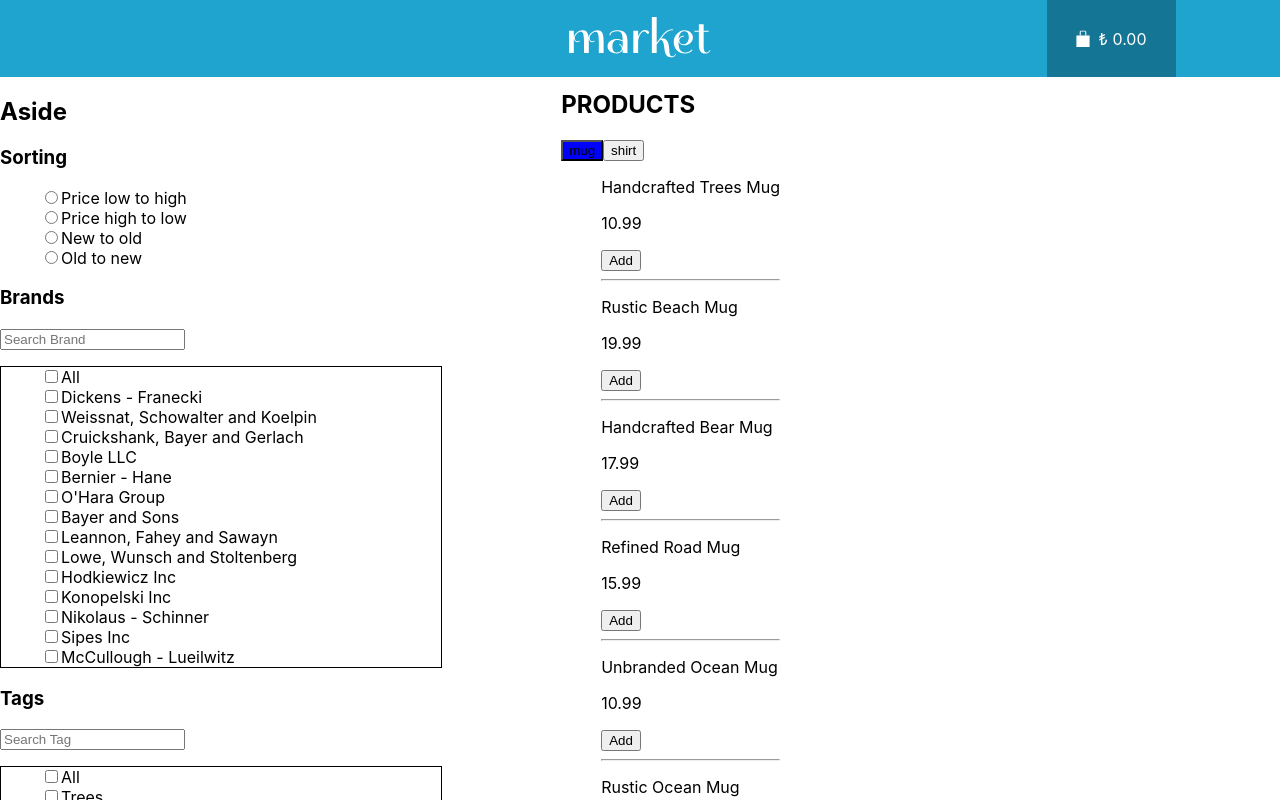
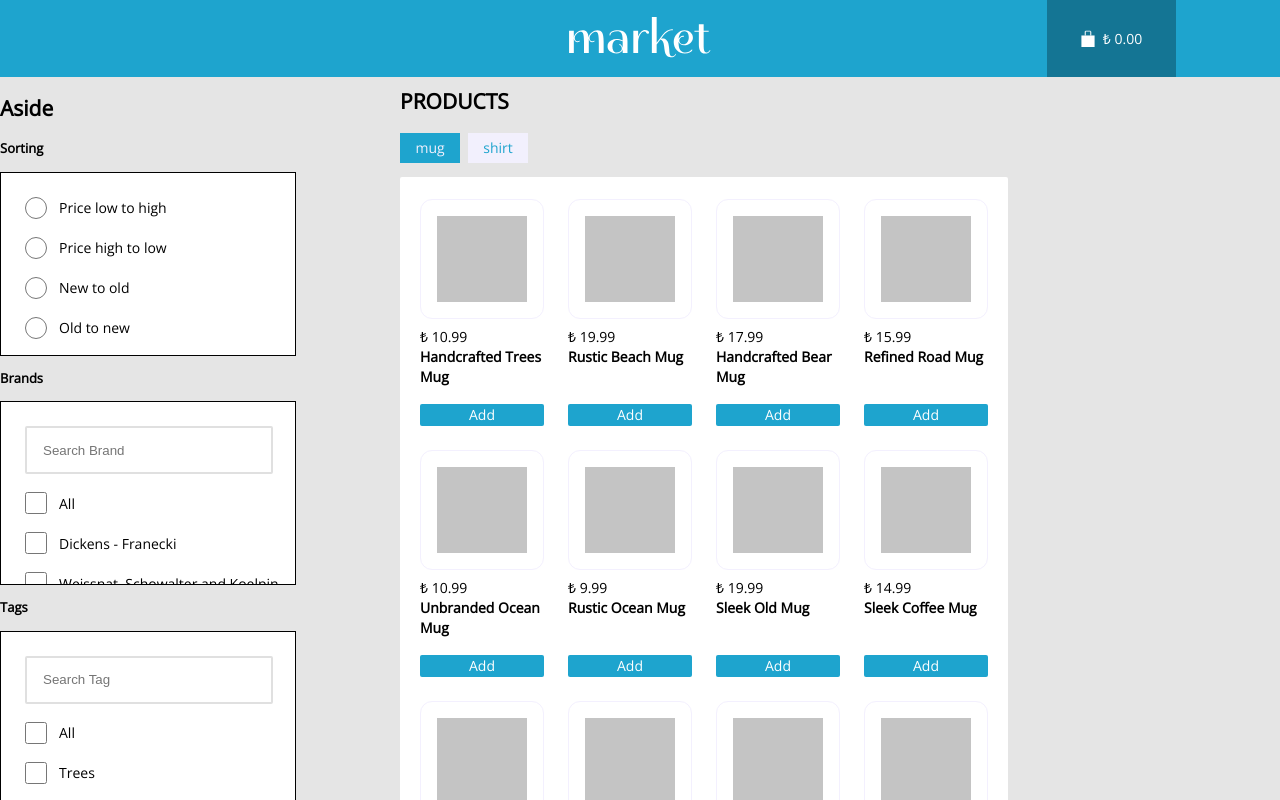
Before and after one commit to gokberkotlu/market-app, a React (Create React App) app: page / in a window 1280 px wide. Shown: the top 800 px of the page. Built offline with nearby package versions, Linux system fonts and the light colour scheme; data requests are answered from the project's data file.

Commit message:
aside and product styles

```diff
--- /dev/null
+++ b/src/components/aside/aside-common.css
@@ -0,0 +1,41 @@
+.filter-container {
+    width: 296px;
+    height: 184px;
+    overflow-y: scroll;
+    border: 1px solid #000;
+    background-color: #fff;
+    box-sizing: border-box;
+    display: flex;
+    flex-direction: column;
+    gap: 18px;
+    padding-top: 24px;
+    padding-bottom: 24px;
+    padding-left: 24px;
+}
+
+.checkbox-style {
+    width: 22px;
+    height: 22px;
+    margin: 0;
+    margin-right: 12px;
+}
+
+.checkbox-label-container {
+    display: flex;
+    align-items: center;
+}
+
+.search-box {
+    width: 248px;
+    height: 48px;
+    border-radius: 2px;
+    border: 2px solid #E0E0E0;
+    padding-left: 16px;
+    box-sizing: border-box;
+}
+
+.filter-header {
+    font-size: 13px;
+    line-height: 17.7px;
+    margin: 0;
+}
--- a/src/components/aside/brands/Brands.js
+++ b/src/components/aside/brands/Brands.js
@@ -2,6 +2,7 @@ import { useState, useRef, useEffect } from "react";
 import axios from "axios";
 import { useDispatch, useSelector } from "react-redux";
 import { addBrand, deleteBrand, resetBrand } from "../../../store/actions/BrandsActions";
+import "../aside-common.css";
 
 const Brands = () => {
 
@@ -26,27 +27,34 @@ const Brands = () => {
 
     return (
         <>
-            <h3>Brands</h3>
-            <input type="text" placeholder="Search Brand" onChange={(e) => {
-                setSearchBrands(e.target.value);
-            }} />
-            <ul ref={brandsList} style={{ height: 300, width: 400, overflowY: "scroll", borderWidth: 1, borderColor: "#000", borderStyle: "solid" }}>
+            <h4 className="filter-header">Brands</h4>
+            <ul ref={brandsList} className="filter-container">
                 <li>
+                    <input type="text" placeholder="Search Brand"
+                    className="search-box"
+                    onChange={(e) => {
+                        setSearchBrands(e.target.value);
+                    }} />
+                </li>
+                <li className="checkbox-label-container">
                     <input type="checkbox" id="all-brand" name="brands" value="All"
+                    className="checkbox-style"
                     onChange={(e) => {
                         dispatch(resetBrand());
-                        for(let i = 1; i < brandsList.current.children.length; i++) {
+                        for(let i = 2; i < brandsList.current.children.length; i++) {
                             brandsList.current.children[i].children[0].checked = false;
                         }
-                    }} />
+                    }}
+                    />
                     <label htmlFor="all-brand">All</label>
                 </li>
                 { companiesResponse
                 .filter(company => company.name.includes(searchBrands))
                 .map(company => (
-                    <li key={company.account}>
+                    <li key={company.account} className="checkbox-label-container">
                         <input type="checkbox" id={company.slug} name="brands" value={company.slug}
                         checked={brands.includes(company.slug)}
+                        className="checkbox-style"
                         onChange={e => {
                             if(e.target.checked) {
                                 dispatch(addBrand(e.target.value));
--- a/src/components/aside/sorting/Sorting.js
+++ b/src/components/aside/sorting/Sorting.js
@@ -1,5 +1,6 @@
 import { useDispatch } from "react-redux";
 import { priceAscending, priceDescending, addedAscending, addedDescending } from "../../../store/actions/SortingActions";
+import "../aside-common.css";
 
 const Sorting = () => {
 
@@ -7,22 +8,30 @@ const Sorting = () => {
 
     return (
         <>
-            <h3>Sorting</h3>
-            <ul>
-                <li>
-                    <input type="radio" id="low-to-high" value="low-to-high" name="sorting" onChange={() => dispatch(priceAscending())} />
+            <h4 className="filter-header">Sorting</h4>
+            <ul className="filter-container">
+                <li className="checkbox-label-container">
+                    <input type="radio" id="low-to-high" value="low-to-high" name="sorting"
+                    onChange={() => dispatch(priceAscending())}
+                    className="checkbox-style"/>
                     <label htmlFor="low-to-high">Price low to high</label>
                 </li>
-                <li>
-                    <input type="radio" id="high-to-low" value="high-to-low" name="sorting" onChange={() => dispatch(priceDescending())} />
+                <li className="checkbox-label-container">
+                    <input type="radio" id="high-to-low" value="high-to-low" name="sorting"
+                    onChange={() => dispatch(priceDescending())}
+                    className="checkbox-style"/>
                     <label htmlFor="high-to-low">Price high to low</label>
                 </li>
-                <li>
-                    <input type="radio" id="new-to-old" value="new-to-old" name="sorting" onChange={() => dispatch(addedDescending())} />
+                <li className="checkbox-label-container">
+                    <input type="radio" id="new-to-old" value="new-to-old" name="sorting"
+                    onChange={() => dispatch(addedDescending())}
+                    className="checkbox-style"/>
                     <label htmlFor="new-to-old">New to old</label>
                 </li>
-                <li>
-                    <input type="radio" id="old-to-new" value="old-to-new" name="sorting" onChange={() => dispatch(addedAscending())} />
+                <li className="checkbox-label-container">
+                    <input type="radio" id="old-to-new" value="old-to-new" name="sorting"
+                    onChange={() => dispatch(addedAscending())}
+                    className="checkbox-style"/>
                     <label htmlFor="old-to-new">Old to new</label>
                 </li>
             </ul>
--- a/src/components/aside/tags/Tags.js
+++ b/src/components/aside/tags/Tags.js
@@ -3,6 +3,7 @@ import axios from "axios";
 import { useDispatch, useSelector } from "react-redux";
 import { addTag, deleteTag, resetTag } from "../../../store/actions/TagsActions";
 import { base_url } from "../../../utils/base_url";
+import "../aside-common.css";
 
 const Tags = () => {
 
@@ -34,16 +35,21 @@ const Tags = () => {
 
     return (
         <>
-            <h3>Tags</h3>
-            <input type="text" placeholder="Search Tag" onChange={(e) => {
-                setSearchTags(e.target.value);
-            }} />
-            <ul ref={tagsList} style={{ height: 300, width: 400, overflowY: "scroll", borderWidth: 1, borderColor: "#000", borderStyle: "solid" }}>
+            <h4 className="filter-header">Tags</h4>
+            <ul ref={tagsList} className="filter-container">
                 <li>
+                    <input type="text" placeholder="Search Tag"
+                    className="search-box"
+                    onChange={(e) => {
+                        setSearchTags(e.target.value);
+                    }} />
+                </li>
+                <li className="checkbox-label-container">
                     <input type="checkbox" id="all-tag" name="tags" value="All"
+                    className="checkbox-style"
                     onChange={(e) => {
                         dispatch(resetTag());
-                        for(let i = 1; i < tagsList.current.children.length; i++) {
+                        for(let i = 2; i < tagsList.current.children.length; i++) {
                             tagsList.current.children[i].children[0].checked = false;
                         }
                     }}/>
@@ -53,8 +59,10 @@ const Tags = () => {
                 .filter(tag => tag.includes(searchTags))
                 .map(tag => (
                     <li
+                    className="checkbox-label-container"
                     key={tag}>
                         <input type="checkbox" id={tag} name={tag} value={tag}
+                        className="checkbox-style"
                         checked={tags.includes(tag)}
                         onChange={e => {
                             if(e.target.checked) {
--- a/src/components/items/Items.js
+++ b/src/components/items/Items.js
@@ -9,6 +9,7 @@ import { setTotalPages } from "../../store/actions/TotalPagesAction";
 import { addItemToBasket } from "../../store/actions/BasketActions";
 import { resetPage } from "../../store/actions/PaginationActions";
 import { base_url } from "../../utils/base_url";
+import "./items.css";
 
 const Items = () => {
 
@@ -45,10 +46,6 @@ const Items = () => {
         })
     }, [sorting, brands, tags, pagination, itemType]);
 
-    // useEffect(() => {
-    //     console.log(basket);
-    // }, [basket]);
-
     const checkItemAdding = useCallback((item) => {
         let itemQueryUrl = base_url + `?name=${item.name}`;
         if(!basket.hasOwnProperty(item.name)) {
@@ -63,18 +60,23 @@ const Items = () => {
 
 
     return (
-        <div style={{ position: "absolute", top: 70, right: 500 }}>
+        <div style={{ position: "absolute", top: 70, left: 400 }}>
             <BasketApp />
             <ProductType />
-            {items.length > 0 ? <ul>
+            {items.length > 0 ? <ul className="product-container">
                 { items.map(item => (
-                    <li key={item.added}>
-                        <div>
-                            <p>{item.name}</p>
-                            <p>{item.price}</p>
-                            <button onClick={() => checkItemAdding(item)}>Add</button>
+                    <li key={item.added} className="product">
+                        <div className="product-image-container">
+                            <div className="product-image"></div>
                         </div>
-                        <hr />
+                        <div className="product-detail">
+                            <p>₺ {item.price}</p>
+                            <p className="product-name">{item.name}</p>
+                            <div className="add-button"
+                            onClick={() => checkItemAdding(item)}>
+                                Add
+                            </div>
+                        </div>
                     </li>
                 )) }
             </ul> : <NoResults />}
--- /dev/null
+++ b/src/components/items/items.css
@@ -0,0 +1,121 @@
+/* :root {
+    --box-width: 124px;
+    --box-height: 227px;
+    --box-gap: 24px;
+    --product-image-width: 124px;
+    --product-image-height: 124px;
+}
+
+.product-container {
+    width: calc(var(--box-width) * 4 + 3 * var(--box-gap));
+    display: flex;
+    flex-wrap: wrap;
+    gap: var(--box-gap);
+    border: 1px solid greenyellow;
+}
+
+.product {
+    box-sizing: border-box;
+    width: var(--box-width);
+    height: var(--box-height);
+    border: 1px solid black;
+    display: flex;
+    flex-direction: column;
+    font-size: 14px;
+    line-height: 20px;
+}
+
+.product-image {
+    width: var(--product-image-width);
+    height: var(--product-image-height);
+    background-color: red;
+    margin-bottom: 8px;
+}
+
+.product-detail {
+    width: 100%;
+    height: calc(var(--box-height) - var(--product-image-height));
+    display: flex;
+    flex-direction: column;
+    justify-content: space-between;
+} */
+
+
+
+
+
+
+
+
+:root {
+    --box-width: 124px;
+    --box-height: 227px;
+    --box-gap: 24px;
+    --product-image-width: 124px;
+    --product-image-height: 124px;
+    --image-distance: 16px;
+}
+
+.product-container {
+    width: calc(var(--box-width) * 4 + 3 * var(--box-gap));
+    display: flex;
+    flex-wrap: wrap;
+    gap: var(--box-gap);
+    padding-top: 22px;
+    padding-left: 20px;
+    padding-right: 20px;
+    background-color: #fff;
+    border-radius: 2px;
+}
+
+.product {
+    box-sizing: border-box;
+    width: var(--box-width);
+    height: var(--box-height);
+    display: flex;
+    flex-direction: column;
+    font-size: 14px;
+    line-height: 20px;
+    cursor: pointer;
+}
+
+.product-image-container {
+    width: var(--product-image-width);
+    height: var(--product-image-height);
+    margin-bottom: 8px;
+    display: flex;
+    justify-content: center;
+    align-items: center;
+    box-sizing: border-box;
+    border: 1.18px solid #F3F0FE;
+    border-radius: 12px;
+}
+
+.product-image {
+    background-color: #C4C4C4;
+    width: calc(100% - 2 * var(--image-distance));
+    height: calc(100% - 2 * var(--image-distance));
+}
+
+.product-detail {
+    width: 100%;
+    height: calc(var(--box-height) - var(--product-image-height));
+    display: flex;
+    flex-direction: column;
+}
+
+.product-name {
+    font-weight: 600;
+}
+
+.add-button {
+    width: 100%;
+    height: 22px;
+    background-color: #1EA4CE;
+    color: #fff;
+    display: flex;
+    justify-content: center;
+    align-items: center;
+    border-radius: 2px;
+    margin-top: auto
+}
--- a/src/components/product-type/ProductType.js
+++ b/src/components/product-type/ProductType.js
@@ -12,22 +12,22 @@ const ProductType = () => {
     return (
         <div>
             <h2>PRODUCTS</h2>
-            <button
-            className={typeActive ? "type-active" : ""}
+            <div className="switch-filtercontainer">
+                <div className={typeActive ? "type-active mug-shirt" : "mug-shirt"}
                 onClick={() => {
                     dispatch(selectMug());
                     setTypeActive(true);
                 }}>
                     mug
-            </button>
-            <button
-            className={!typeActive ? "type-active" : ""}
+                </div>
+                <div className={!typeActive ? "type-active mug-shirt" : "mug-shirt"}
                 onClick={() => {
                     dispatch(selectShirt());
                     setTypeActive(false);
                 }}>
                     shirt
-            </button>
+                </div>
+            </div>
         </div>
     );
 }
--- a/src/components/product-type/product-type.css
+++ b/src/components/product-type/product-type.css
@@ -1,3 +1,21 @@
+.switch-filtercontainer {
+    display: flex;
+    gap: 8px;
+    border-radius: 2px;
+}
+
+.mug-shirt {
+    width: 60px;
+    height: 30px;
+    background-color: #F2F0FD;
+    color: #1EA4CE;
+    display: flex;
+    justify-content: center;
+    align-items: center;
+    cursor: pointer;
+}
+
 .type-active {
-    background-color: blue;
+    background-color: #1EA4CE;
+    color: #F2F0FD;
 }
--- a/src/index.css
+++ b/src/index.css
@@ -1,10 +1,10 @@
+@import url('https://fonts.googleapis.com/css2?family=Open+Sans&display=swap');
+
 body {
   margin: 0;
-  font-family: -apple-system, BlinkMacSystemFont, 'Segoe UI', 'Roboto', 'Oxygen',
-    'Ubuntu', 'Cantarell', 'Fira Sans', 'Droid Sans', 'Helvetica Neue',
-    sans-serif;
-  -webkit-font-smoothing: antialiased;
-  -moz-osx-font-smoothing: grayscale;
+  font-family: 'Open Sans', sans-serif;
+  font-size: 14px;
+  background-color: #E5E5E5;
 }
 
 code {
@@ -14,4 +14,9 @@ code {
 
 ul {
   list-style: none;
+  padding: 0;
 }
+
+p {
+  margin: 0;
+}
```
Lines whose indentation alone changed are shown as unchanged.
